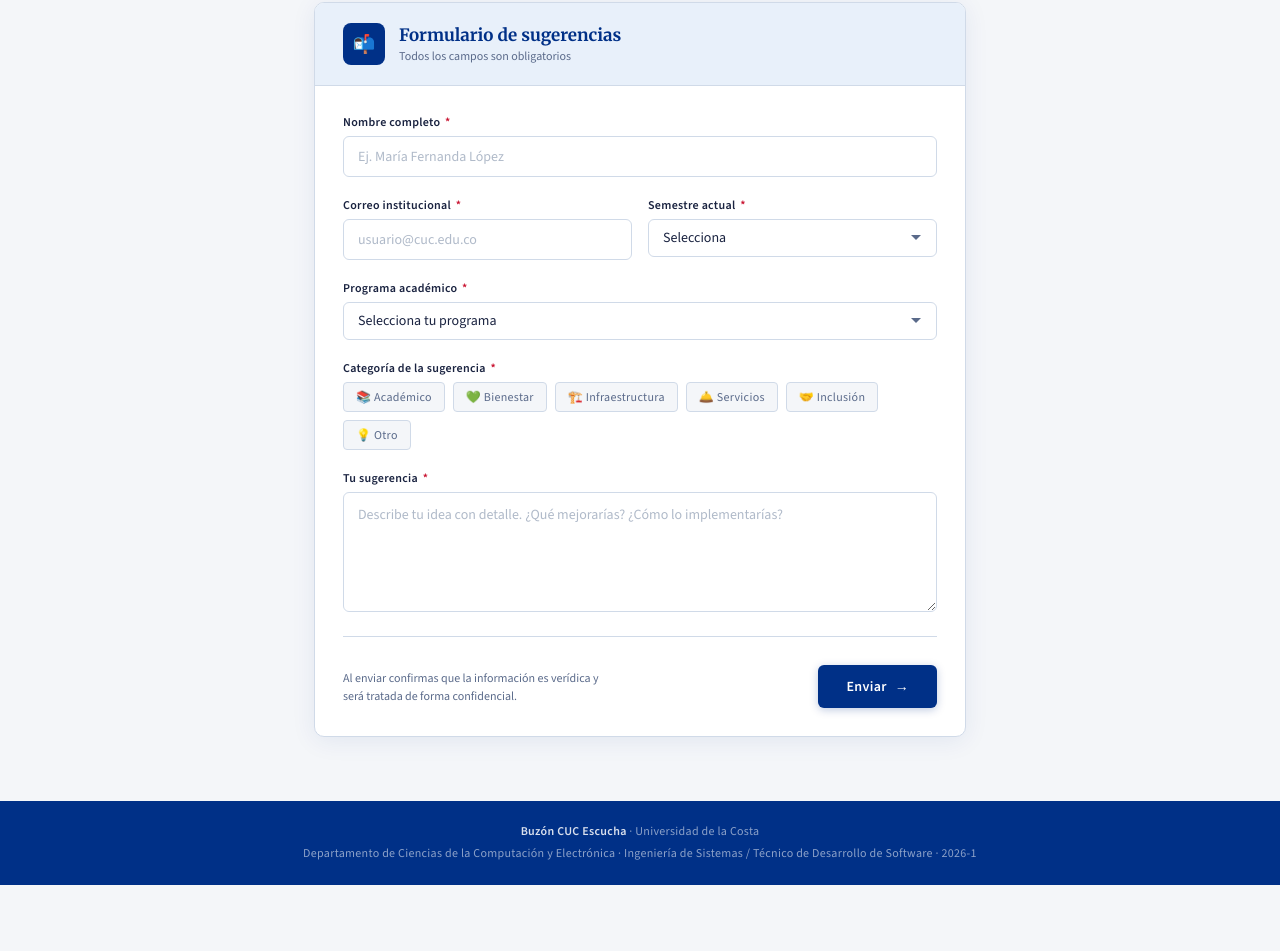
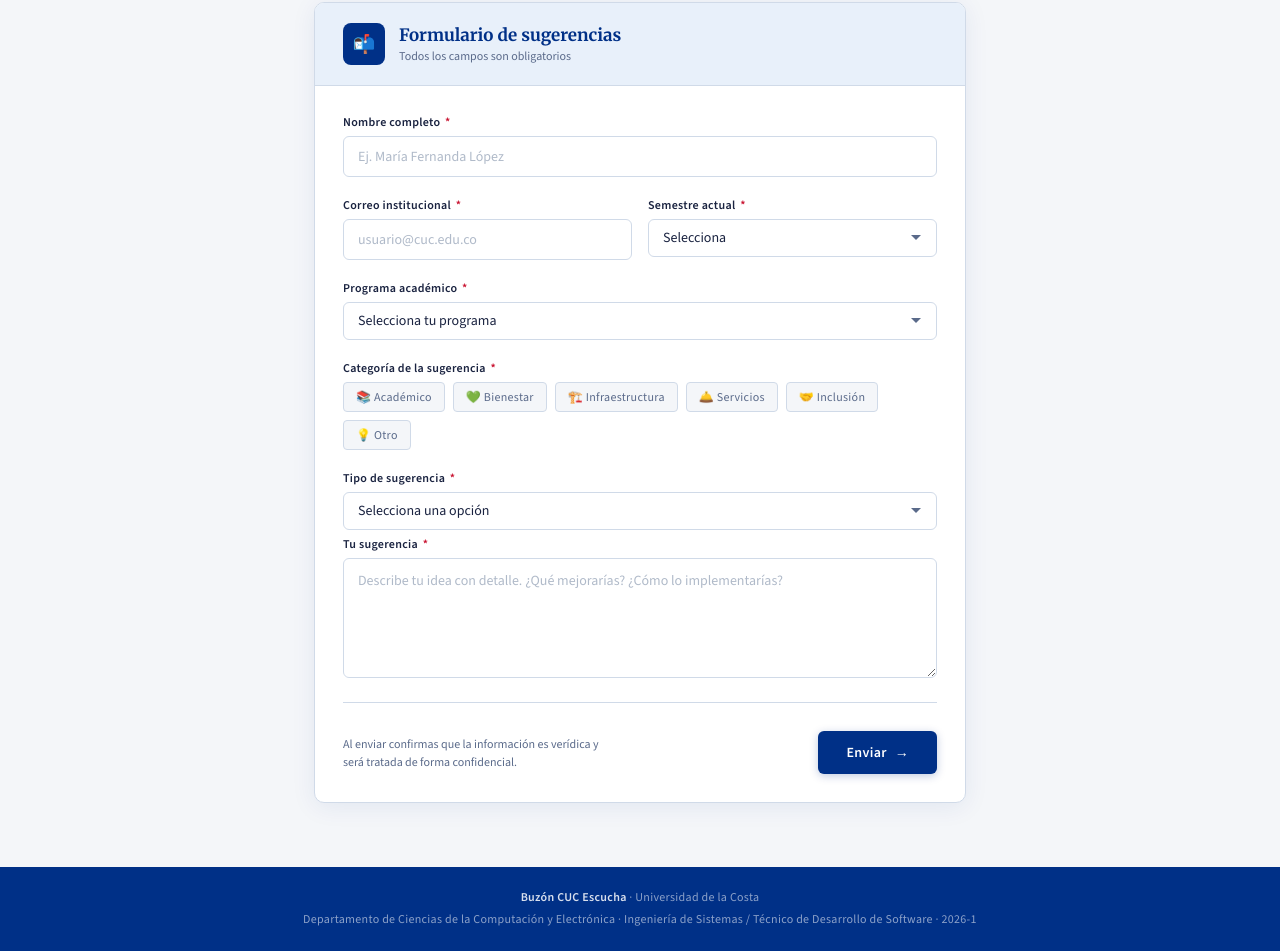
Before and after one commit to Mayonesa0912/Mii-app-xd, a plain HTML site: page index.html in a window 1280 px wide. Shown: the part 503-1454 px from the top of the page. Before the commit the page ends 1388 px from the top, so only its background shows below. Drawn offline with nearby package versions, Linux system fonts and the light colour scheme.

Commit message:
feat: agrega campo tipo de sugerencia al formulario

```diff
--- a/index.html
+++ b/index.html
@@ -549,6 +549,16 @@
           </div>
 
           <div class="field">
+<div class="field">
+            <label for="tipo">Tipo de sugerencia <span class="req">*</span></label>
+            <select id="tipo" required>
+              <option value="" disabled selected>Selecciona una opción</option>
+              <option>Queja</option>
+              <option>Propuesta de mejora</option>
+              <option>Felicitación</option>
+              <option>Solicitud</option>
+            </select>
+          </div>
             <label for="mensaje">Tu sugerencia <span class="req">*</span></label>
             <textarea id="mensaje" placeholder="Describe tu idea con detalle. ¿Qué mejorarías? ¿Cómo lo implementarías?" required></textarea>
           </div>
```
